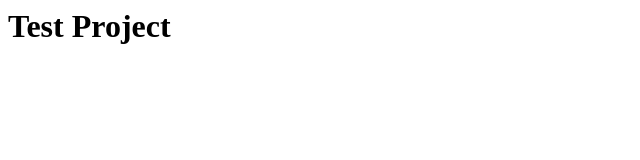
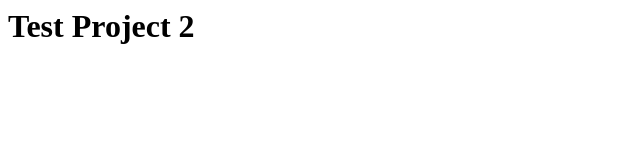
Before and after one commit to SrajeshTuladhar/CSIT, a plain HTML site: page index.html in a window 1280 px wide. Shown: the full height of the page, 0-640 px from the left. Drawn offline with Linux system fonts and the light colour scheme.

Commit message:
New Changes

```diff
--- a/index.html
+++ b/index.html
@@ -6,6 +6,6 @@
     <title>Document</title>
 </head>
 <body>
-    <h1>Test Project</h1>
+    <h1>Test Project 2</h1>
 </body>
 </html>
```
